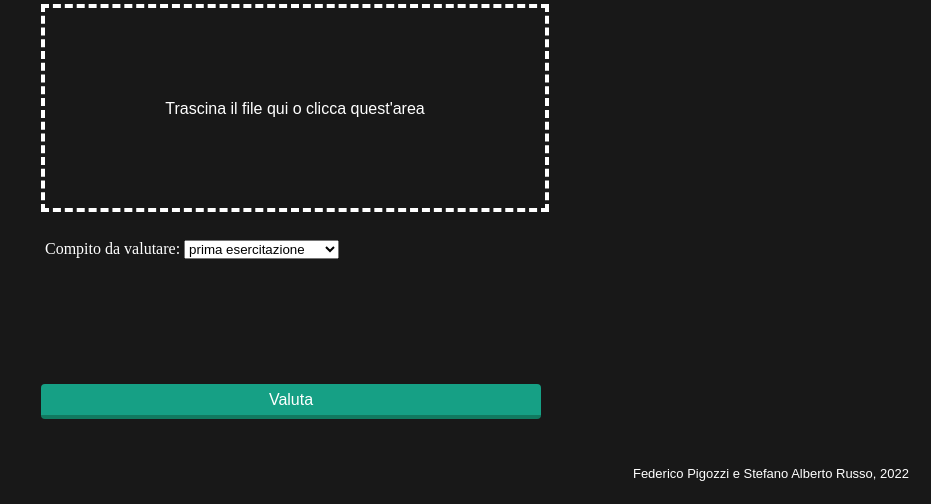
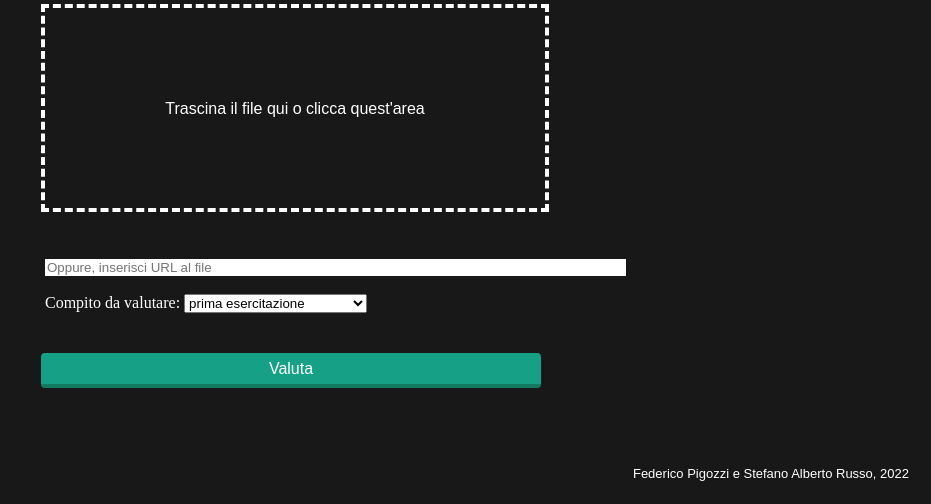
Before and after one commit to sarusso/AutoGrading, a Flask app: page / in a window 1280 px wide. Shown: the part 296-800 px from the top of the page, without its empty margins (349-1280 px from the left). Run offline with Flask 2, Linux system fonts and the light colour scheme.

Commit message:
Added url upload.

```diff
--- a/services/webapp/code/app.py
+++ b/services/webapp/code/app.py
@@ -1,6 +1,7 @@
 import os
 import uuid
 import logging
+import requests
 
 from flask import Flask, render_template, request
 from utils import os_shell
@@ -27,17 +28,31 @@ def upload_file_and_exam():
     # Set the grading directory folder with the grading session uuid
     destination_folder = "/shared/{}".format(uuid_str)
 
-    # Get uploaded exam file
-    f = request.files["file"]
-
-    # Save uploaded exam file in the grading directory
-    exam_file = destination_folder + "/esame.py"
+    # Set destination dir
     try:
         os.makedirs(destination_folder)
     except PermissionError:
         os_shell("sudo chmod 777 /shared")
         os.makedirs(destination_folder)
-    f.save(exam_file)
+
+    # Set the destination exam file
+    exam_file = destination_folder + "/esame.py"
+
+    # Get and save uploaded exam file or from URL
+    try:
+        url = request.form["url"]
+        if not url:
+            raise KeyError
+        logger.debug('Getting file from "{}"'.format(url))
+        r = requests.get(url, allow_redirects=True)
+        with open(exam_file, 'wb') as f:
+            f.write(r.content)
+    except KeyError:
+        f = request.files["file"]
+        f.save(exam_file)
+        logger.debug('Uploaded file')
+
+
     logger.debug("Saved exam file to '%s'", exam_file)
 
     # Set exam tests file
--- a/services/webapp/code/static/styles.css
+++ b/services/webapp/code/static/styles.css
@@ -25,7 +25,7 @@ h1{
   color: #ffffff;
   font-family: Arial;
 }
-#fileUpload input{
+#fileUploadInput {
   position: absolute;
   margin: 0;
   padding: 0;
@@ -41,7 +41,7 @@ form button{
   border: none;
   width: 500px;
   height: 35px;
-  margin-top: 125px;
+  margin-top: 40px;
   margin-left: -4px;
   border-radius: 4px;
   border-bottom: 4px solid #117A60;
@@ -104,3 +104,13 @@ div.evaluating {
   color: #fff;
   display:none
 }
+#fileUrl{
+  outline: none;
+  border:#c0c0c0;
+  background-image:none;
+  background-color:transparent;
+  -webkit-box-shadow: none;
+  -moz-box-shadow: none;
+  box-shadow: none;
+  background:#ffffff
+}
--- a/services/webapp/code/templates/menu.html
+++ b/services/webapp/code/templates/menu.html
@@ -8,15 +8,21 @@
     <div id="evaluating" class="evaluating">Valutazione...</div>
     <h1 style="margin-top:60px">Laboratorio di Programmazione - Autograding - menu</h1>
     <form id="fileUpload" action="/upload" method="POST" enctype="multipart/form-data">
-      <input type="file" name="file" onchange="show_file_name(this)" >
+      <input id="fileUploadInput" type="file" name="file" onchange="show_file_name(this)" >
       <p id='file_name_p'>Trascina il file qui o clicca quest'area</p>
+      <br/>
+      <input type="text" id="fileUrl" size=70 name="url" placeholder="Oppure, inserisci URL al file">
+      <br/>
+      <br/>
       <font color="#ffffff">Compito da valutare: </font>
       <select id="examMenu" name="esami">
         <option value="prima_esercitazione">prima esercitazione</option>
         <option value="seconda_esercitazione">seconda esercitazione</option>
+        <option value="primo_appello">Primo appello (10/02/2022)</option>
       </select>
       <button type="submit" onclick="loading()">Valuta</button>
     </form>
+
     <br>
     <div id="footer">
       <p align="right" style="margin-right:30px">Federico Pigozzi e Stefano Alberto Russo, 2022</p>
```
Also changed, not shown: 1 other file.
